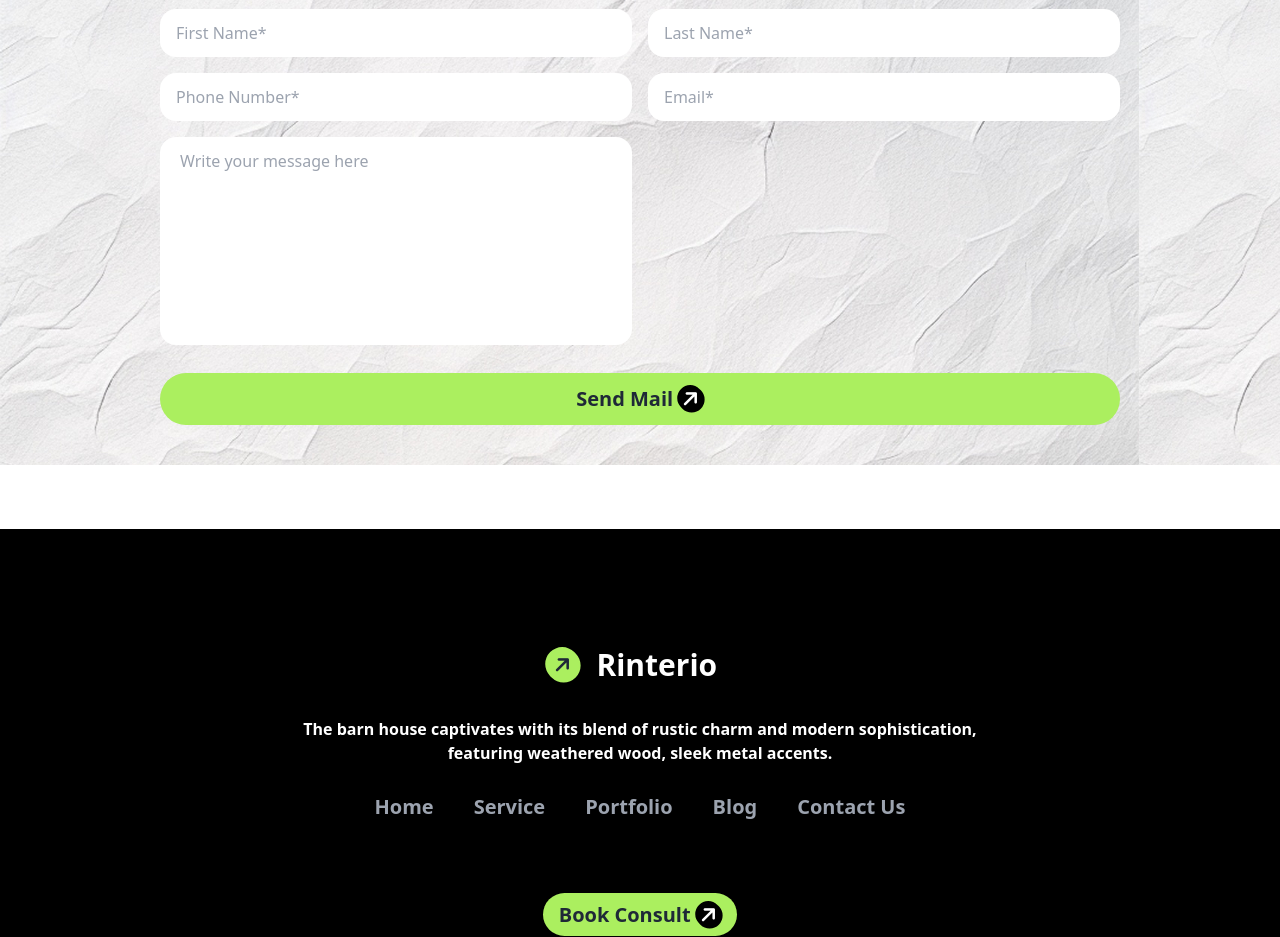
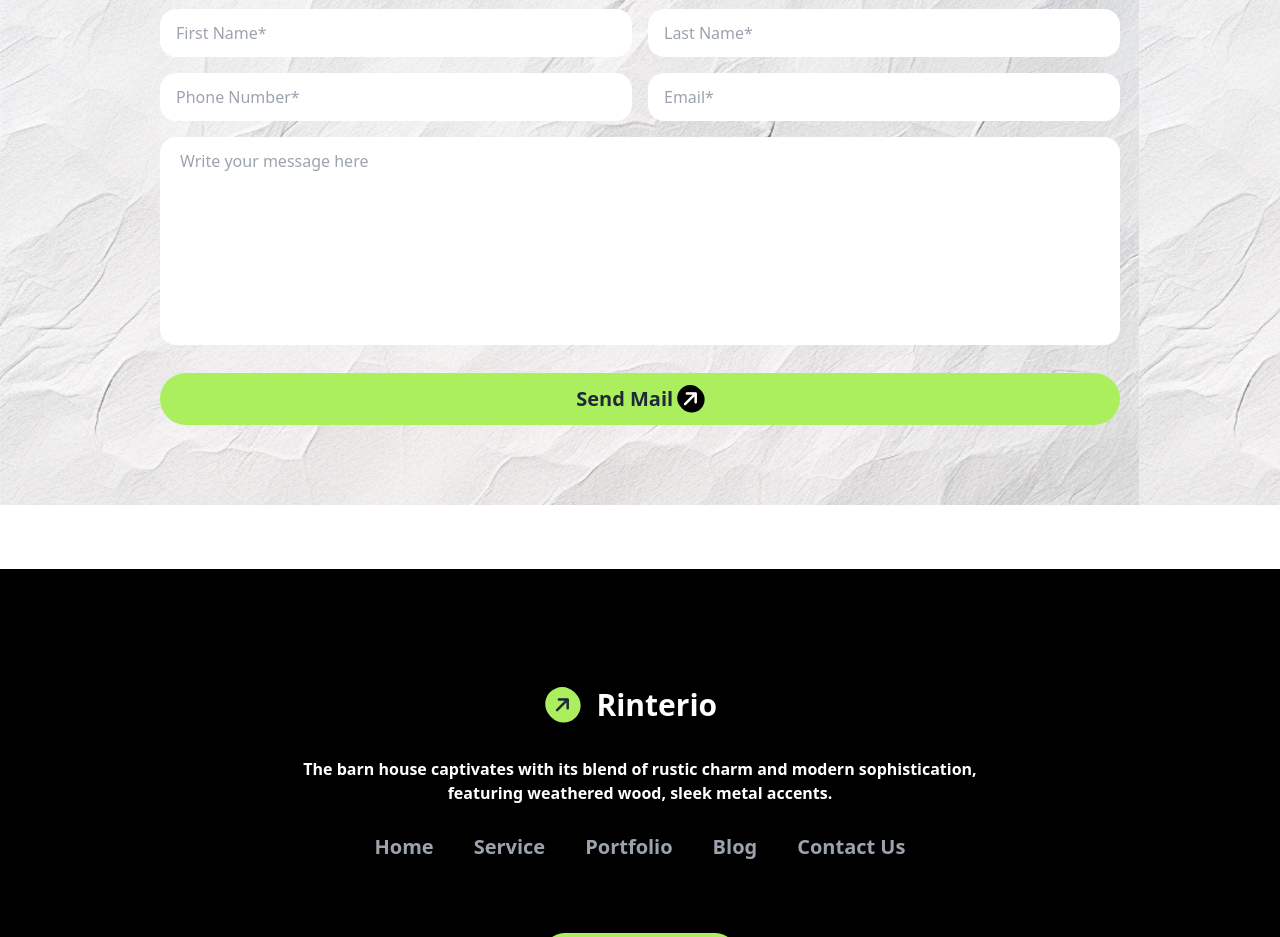
Before and after one commit to md-siam-islam/Assignment-3, a plain HTML site: page index.html in a window 1280 px wide. Shown: the part 5240-6177 px from the top of the page. Drawn offline with nearby package versions, Linux system fonts and the light colour scheme; a web font is replaced by a local one.

Commit message:
from section responcive done

```diff
--- a/index.html
+++ b/index.html
@@ -347,12 +347,10 @@
                         <input type="text" placeholder="Phone Number*" class="py-3 ps-4 rounded-2xl border-none outline-none  col-span-2 md:col-span-1 ">
 
                         <input type="email" placeholder="Email*" class="py-3 ps-4 rounded-2xl border-none outline-none  col-span-2 md:col-span-1 ">
-                        <textarea name="" id="" placeholder="Write your message here" style="resize: none;" class="col-span-2 h-52 mb-3 ps-5 pt-3 rounded-2xl
-
-                        md:col-span-1"></textarea>
+                        <textarea name="" id="" placeholder="Write your message here" style="resize: none;" class="col-span-2 h-52 mb-3 ps-5 pt-3 rounded-2xl "></textarea>
 
 
-                        <a class="rounded-full  bg-color5 text-xl font-bold col-span-2 py-3 mb-10">Send Mail <i class="fa-solid fa-arrow-right bg-black text-white   rounded-full -rotate-45 p-1 "></i></a>
+                        <a class="rounded-full  bg-color5 text-xl font-bold col-span-2 py-3 mb-20">Send Mail <i class="fa-solid fa-arrow-right bg-black text-white   rounded-full -rotate-45 p-1 "></i></a>
                 </div>
                </div>
              </section>
```
